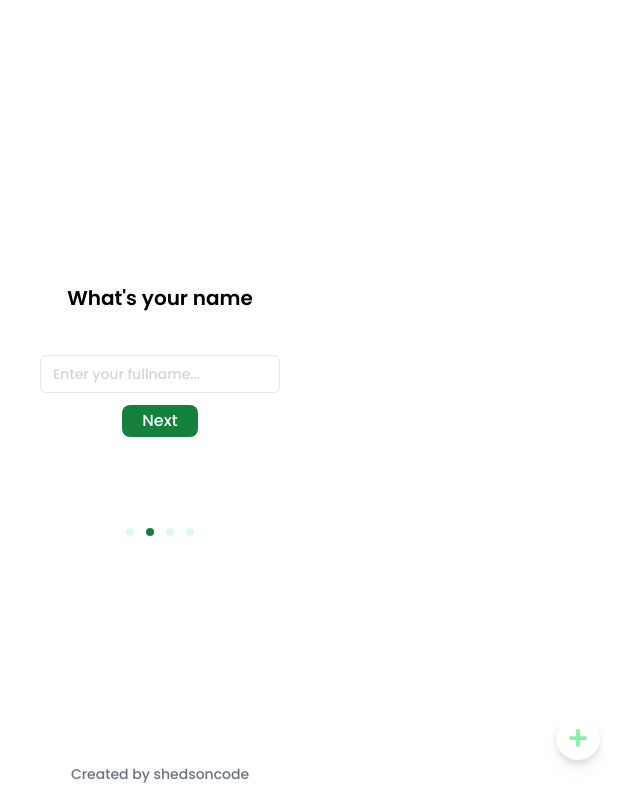
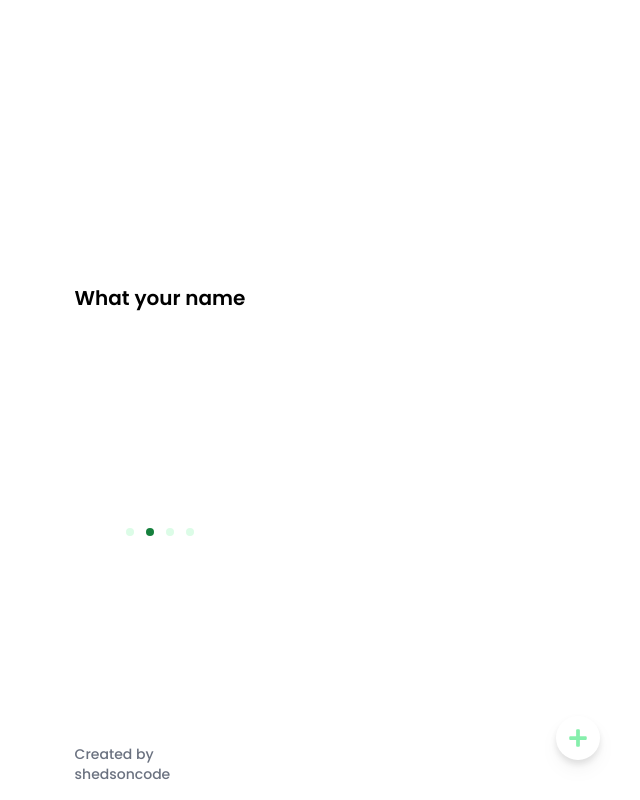
Before and after one commit to shedrackAI/HeritTeens, a Next.js app in the folder frontend/: page /auth/onBoarding in a window 1280 px wide. Both pictures are taken after a click on the element 574 px from the left and 376 px from the top of the page. Shown: the whole page, without its empty margins (480-1120 px from the left). Built offline with nearby package versions, Linux system fonts and the light colour scheme.

Commit message:
Update OnBoardingPages.js

```diff
--- a/frontend/components/OnBoardingPages.js
+++ b/frontend/components/OnBoardingPages.js
@@ -60,17 +60,17 @@ export const Name = () => {
 
     return (
         <div className='flex flex-col gap-9 items-center justify-center h-[200px] font-poppins'>
-            <h1 className='text-center font-semibold text-xl'>What's your name</h1>
+            <h1 className='text-center font-semibold text-xl'>What your name</h1>
             <div className='flex flex-col w-full gap-9 justify-center items-center h-24'>
-                <form className='flex flex-col gap-3 justify-center items-center'>
+                {/* <form className='flex flex-col gap-3 justify-center items-center'>
                     <input
                     onChange={(e) => setUser.setUserFullname(e.target.value)}
                     placeholder="Enter your fullname..."
                     name="name"
                     className="border px-3 py-2 rounded-md w-[200px] xs:w-[240px] font-medium placeholder:text-gray-300 text-sm"
                     />
-                    <button onClick={setUserName} className="bg-green-700 text-white font-medium px-5 py-1 rounded-lg cursor-pointer" type="">Next</button>
-                </form>
+                    <button onClick={setUserName} className="bg-green-700 text-white font-medium px-5 py-1 rounded-lg cursor-pointer" type="submit" >Next</button>
+                </form> */}
 
             </div>
         </div>
```
